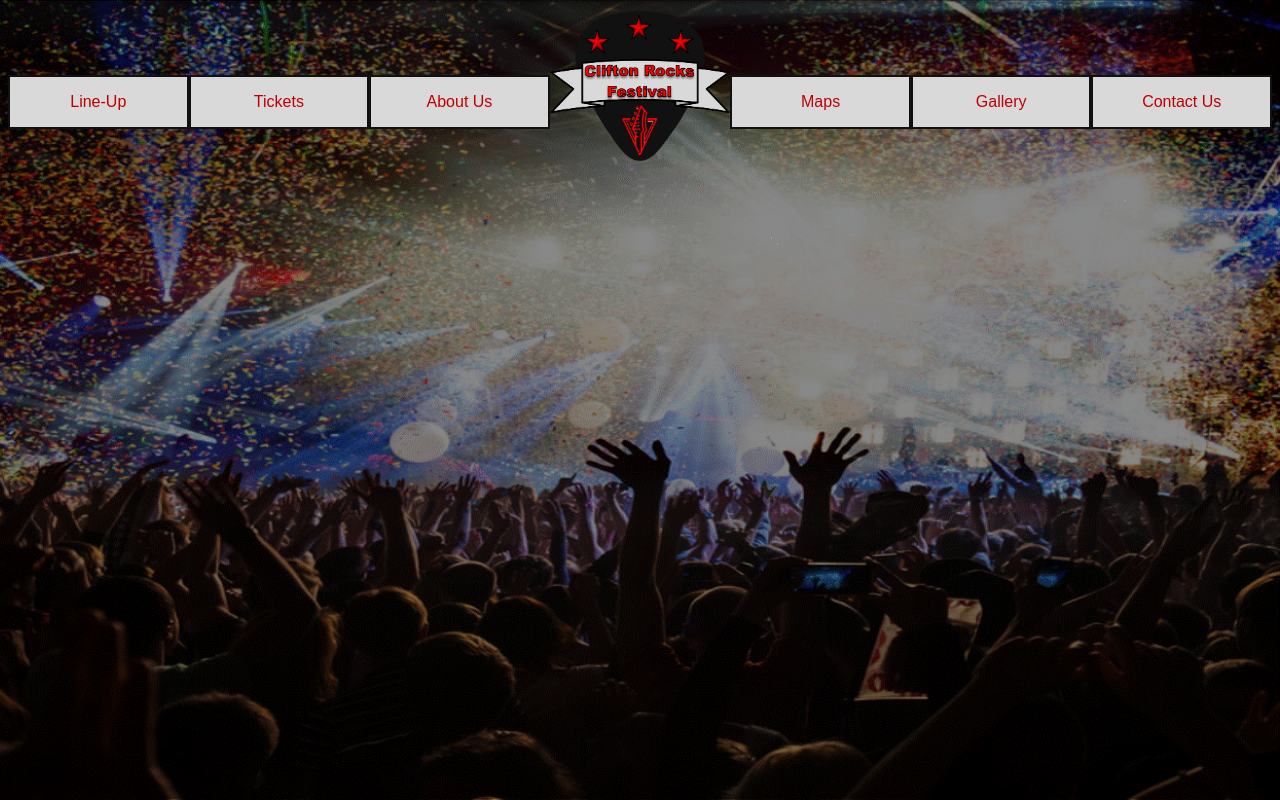
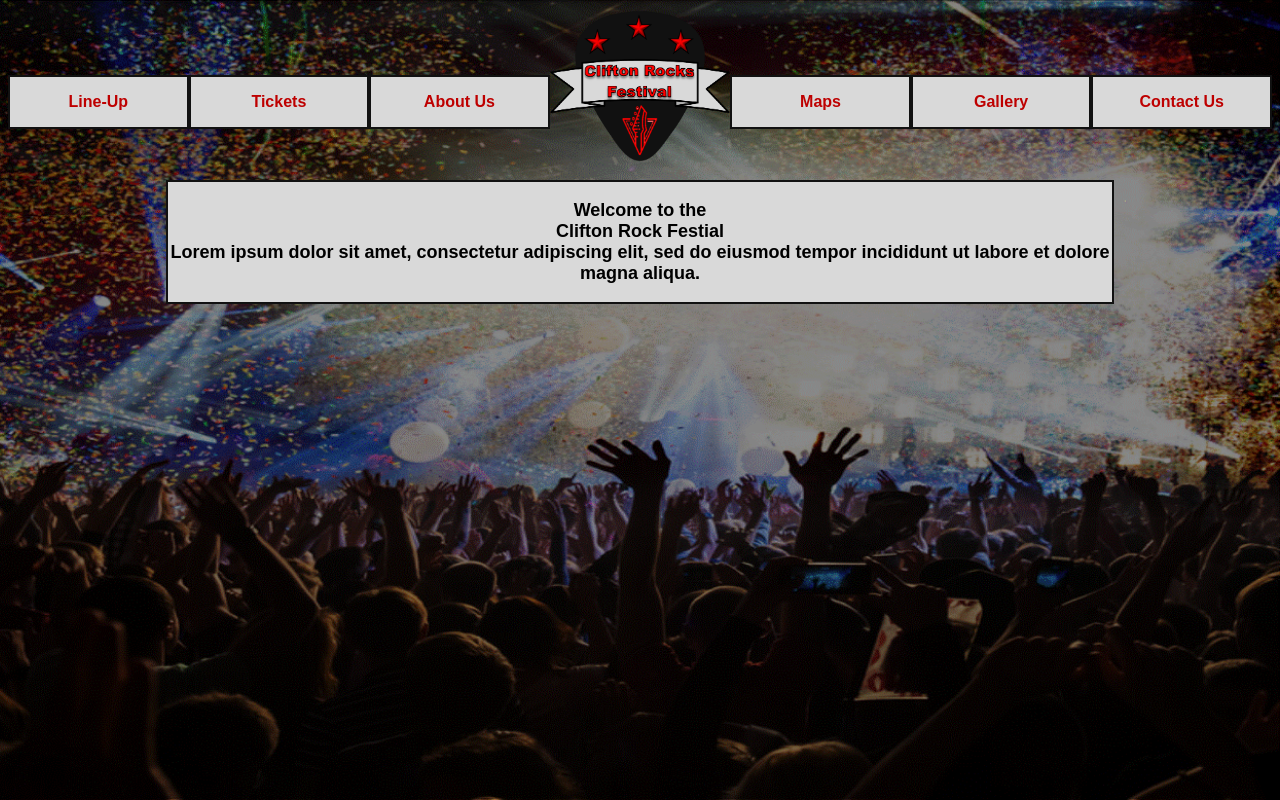
Before and after one commit to JosephJ42/UWE-Web-Foundation-Site, a plain HTML site: page About Us.html in a window 1280 px wide. Drawn offline with Linux system fonts and the light colour scheme.

Commit message:
fixing text weight and begin to implement content on about us page

```diff
--- a/About Us.html
+++ b/About Us.html
@@ -18,5 +18,15 @@
         <a href="Contact us.html"><button class="navbutton">Contact Us</button></a>
 
       </nav>
+      <article >
+        <p class="articletext"> Welcome to the <br> Clifton Rock Festial<br>
+          Lorem ipsum dolor sit amet, consectetur adipiscing elit, sed do eiusmod tempor incididunt ut labore et dolore magna aliqua.
+        </p>
+       <aside>
+
+
+
+       </aside>
+      </article>
   </body>
 </html>
--- a/Style/main.css
+++ b/Style/main.css
@@ -31,6 +31,7 @@ nav{ grid-area: nav;
     text-align: center;
     font-family: Arial, Helvetica, sans-serif;
     font-size: auto;
+    font-weight: bold;
     text-decoration: none;
     display: inline-block;
     font-size: 100%;
@@ -55,4 +56,7 @@ article{ grid-area: article;
 
 }
 .articletext{ text-align: center;
+  font-family: Arial, Helvetica, sans-serif;
+  font-size: 18px;
+  font-weight: bold;
 }
```
